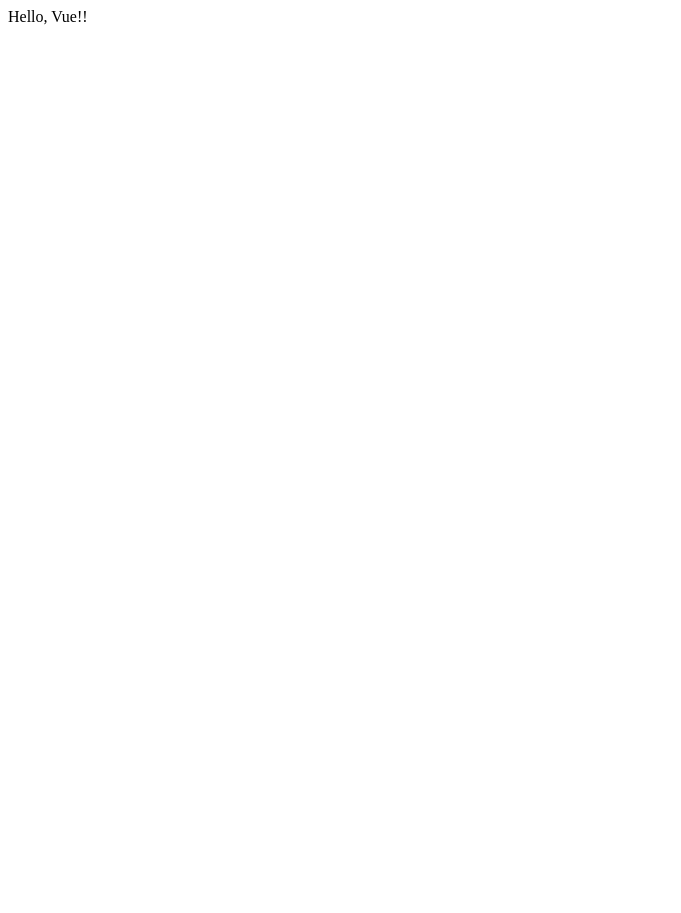
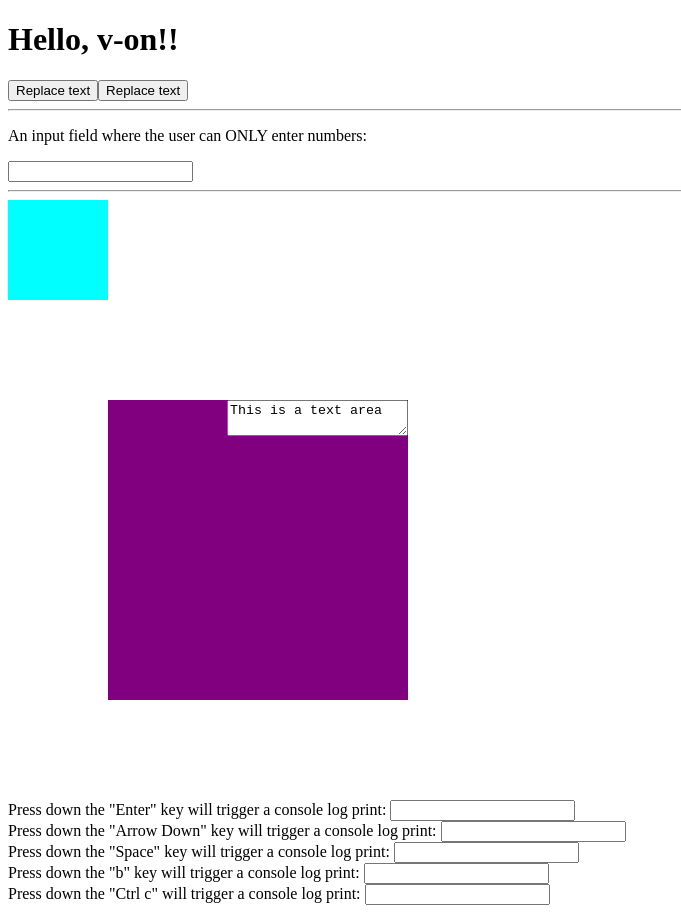
Before and after one commit to visiort/learn-vue-3-with-bingyang, a Vue app: page / in a window 1280 px wide. Shown: the whole page, without its empty margins (0-681 px from the left). Before the commit the page ends 800 px from the top, so only its background shows below. Built offline with nearby package versions, Linux system fonts and the light colour scheme.

Commit message:
Event Handling

```diff
--- a/src/App.vue
+++ b/src/App.vue
@@ -1,13 +1,95 @@
 <template>
+  <h1>{{ message }}</h1>
+
+  <button v-on:click="replaceText('v-on is fun!!')">Replace text</button>
+  <button @click="replaceText('v-on is fun!!')">Replace text</button>
+  <hr>
+  <p>
+    An input field where the user can ONLY enter numbers:
+  </p>
+  <input type="text" @keydown="handleInput($event)">
+  <hr />
+  <div
+    style="width: 100px; height: 100px; background-color: aqua"
+    @contextmenu.prevent="console.log('Show a custom context menu instead')"
+    ></div>
+
+    <div id="mouseover" @mouseover="fun1">
+      <textarea @mouseover.stop="fun2($event)">This is a text area</textarea>
+    </div>
+
+    <div>
+    Press down the "Enter" key will trigger a console log print:
+    <input
+      type="text"
+      @keydown.enter="console.log('You pressed the Enter key.')"
+    />
+  </div>
+
   <div>
-    Hello, Vue!!
+    Press down the "Arrow Down" key will trigger a console log print:
+    <input
+      type="text"
+      @keydown.down="console.log('You pressed the Arrow Down key.')"
+    />
+  </div>
+
+  <div>
+    Press down the "Space" key will trigger a console log print:
+    <input
+      type="text"
+      @keydown.space="console.log('You pressed the Space key.')"
+    />
+  </div>
+
+  <div>
+    Press down the "b" key will trigger a console log print:
+    <input
+      type="text"
+      @keydown.b="console.log('You pressed the B key.')" />
+  </div>
+
+  <div>
+    Press down the "Ctrl c" will trigger a console log print:
+    <input
+      type="text"
+      @keydown.ctrl.c="console.log('You pressed Ctrl c.')" />
   </div>
 </template>
 
 <script setup>
+  import {ref} from 'vue'
 
+  let message = ref('Hello, v-on!!')
+
+  function replaceText(msg) {
+    message.value = msg
+  }
+
+  function handleInput(event) {
+    console.log(event)
+    let keyCode = event.keyCode
+    if (keyCode < 48 || keyCode > 57) {
+      event.preventDefault()
+    }
+  }
+
+  function fun1() {
+    console.log('mouse over div')
+  }
+
+  function fun2() {
+    event.stopPropagation()
+    console.log('mouse over textarea')
+  }
 </script>
 
-<style lang="scss" scoped>
-
+<style scoped>
+  #mouseover {
+    margin: 100px;
+    text-align: right;
+    background-color: purple;
+    width: 300px;
+    height: 300px;
+  }
 </style>
```
